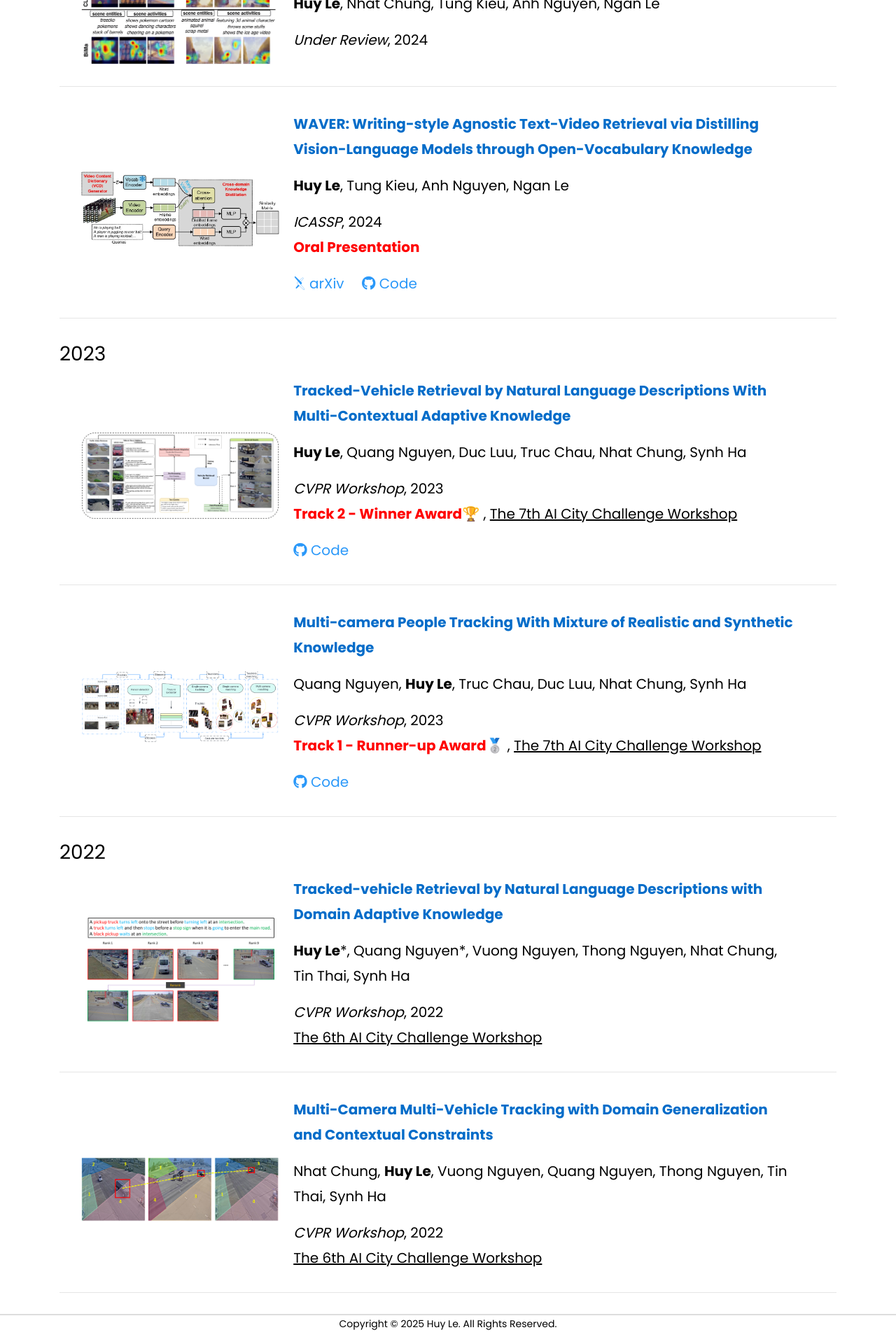
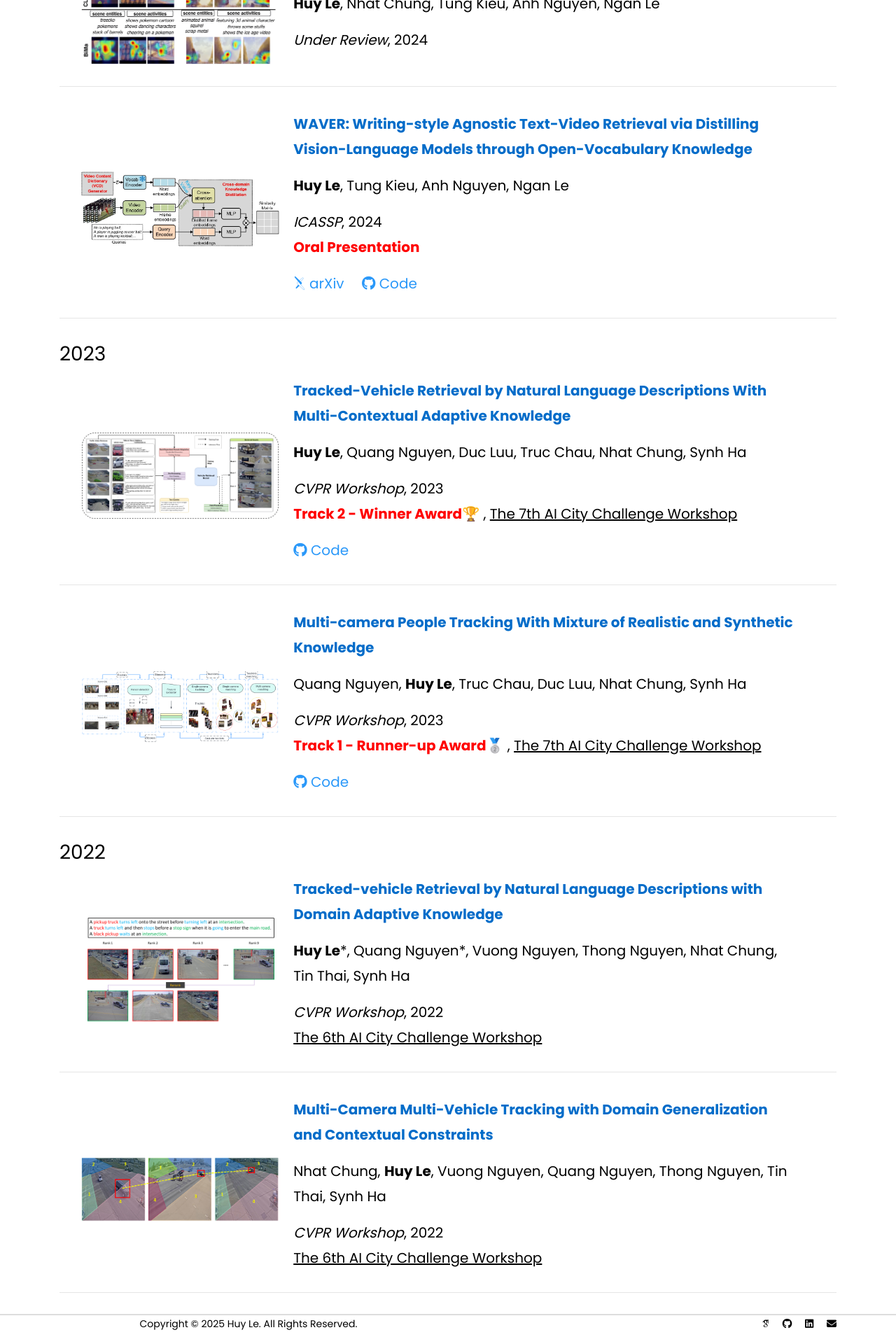
Before and after one commit to lehuy1611/lehuy1611.github.io, a Jekyll site: the page built from publication.html, in a window 1280 px wide. Shown: the part 694-2614 px from the top of the page at 70% size. Built offline with Jekyll 4.4.1, drawn with Linux system fonts in a browser that asks for light colours; some web fonts are replaced.

Commit message:
update footer contact info

```diff
--- a/publication.html
+++ b/publication.html
@@ -208,15 +208,49 @@ layout: null
     <footer class="ftco-footer ftco-section" style="color: #ffffff;">
         <div class="container">
             <div class="row">
-                <div class="col-md-12 text-center">
+                <!-- Left Column for Copyright -->
+                <div class="col-md-6 text-center">
                     <p style="color: #000; font-size: 14px;">
                         Copyright &copy;
                         <script>document.write(new Date().getFullYear());</script> Huy Le. All Rights Reserved.
                     </p>
                 </div>
+
+                <!-- Right Column for Contact Information -->
+                <div class="col-md-6 text-right">
+                    <!-- Contact Information Section -->
+                    <div class="row justify-content-end">
+                        <div class="col-md-12 text-right">
+                            <a class="external-link button is-light"
+                               href="https://scholar.google.com/citations?user=nsoYvw8AAAAJ&hl"
+                               style="color: #000; margin-left: 15px; display: inline-block;">
+                                <span class="icon"><i class="ai ai-google-scholar"></i></span>
+                            </a>
+
+                            <a class="external-link button is-light"
+                               href="https://github.com/zef1611"
+                               style="color: #000; margin-left: 15px; display: inline-block;">
+                                <span class="icon"><i class="fab fa-github"></i></span>
+                            </a>
+
+                            <a class="external-link button is-light"
+                               href="https://www.linkedin.com/in/lehuy1611"
+                               style="color: #000; margin-left: 15px; display: inline-block;">
+                                <span class="icon"><i class="fab fa-linkedin"></i></span>
+                            </a>
+
+                            <a class="external-link button is-light"
+                               href="mailto:lehuy2316@gmail.com"
+                               style="color: #000; margin-left: 15px; display: inline-block;">
+                                <span class="icon"><i class="fa fa-envelope" aria-hidden="true"></i></span>
+                            </a>
+                        </div>
+                    </div>
+                </div>
             </div>
         </div>
     </footer>
+
 
     <!-- Loader -->
     <div id="ftco-loader" class="show fullscreen"><svg class="circular" width="48px" height="48px">
```
Also changed, not shown: gallery.html (+35 -1 lines).
